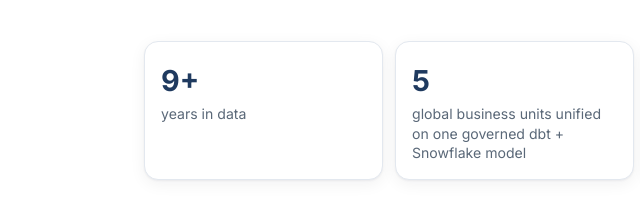
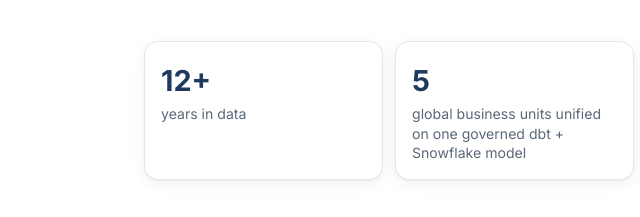
Before and after one commit to Saigwe/saigwe.github.io, a plain HTML site: page index.html in a window 1280 px wide. Shown: the part 583-800 px from the top of the page, 0-640 px from the left. Drawn offline with Linux system fonts and the light colour scheme; no server answers.

Commit message:
Years in data: 12+, matching the CV
Co-Authored-By: Claude Opus 5.5 <noreply@anthropic.com>

```diff
--- a/index.html
+++ b/index.html
@@ -45,7 +45,7 @@
         </div>
 
         <ul class="stats" aria-label="Career highlights">
-          <li><span class="num">9+</span><span class="lbl">years in data</span></li>
+          <li><span class="num">12+</span><span class="lbl">years in data</span></li>
           <li><span class="num">5</span><span class="lbl">global business units unified on one governed dbt + Snowflake model</span></li>
           <li><span class="num">~60%</span><span class="lbl">less manual reporting effort</span></li>
           <li><span class="num">~8</span><span class="lbl">engineers &amp; analysts led and mentored</span></li>
```
